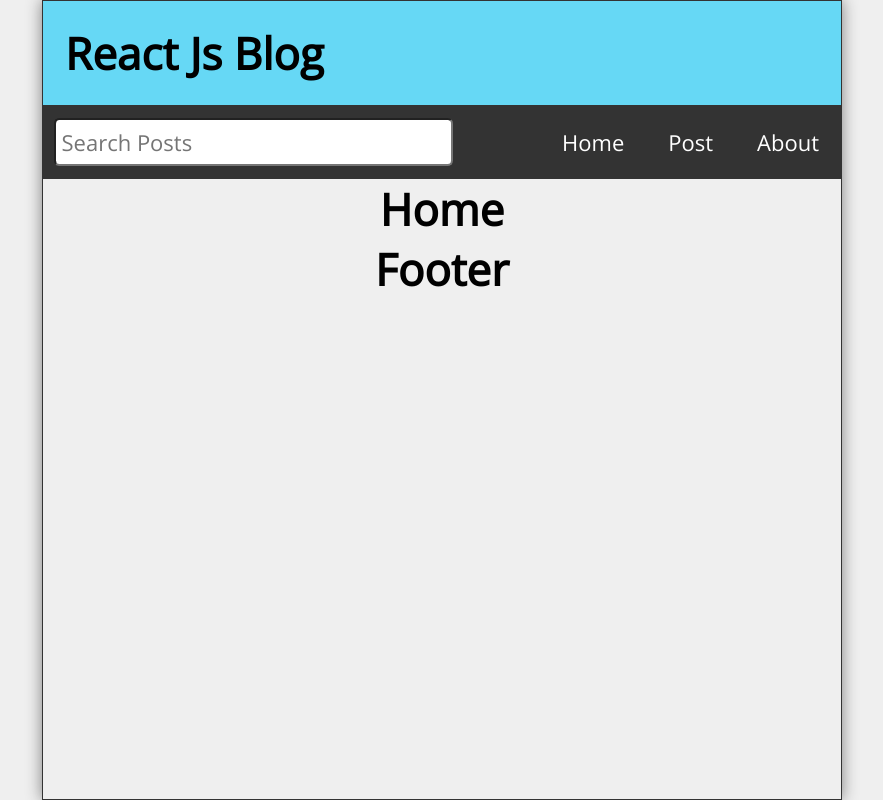
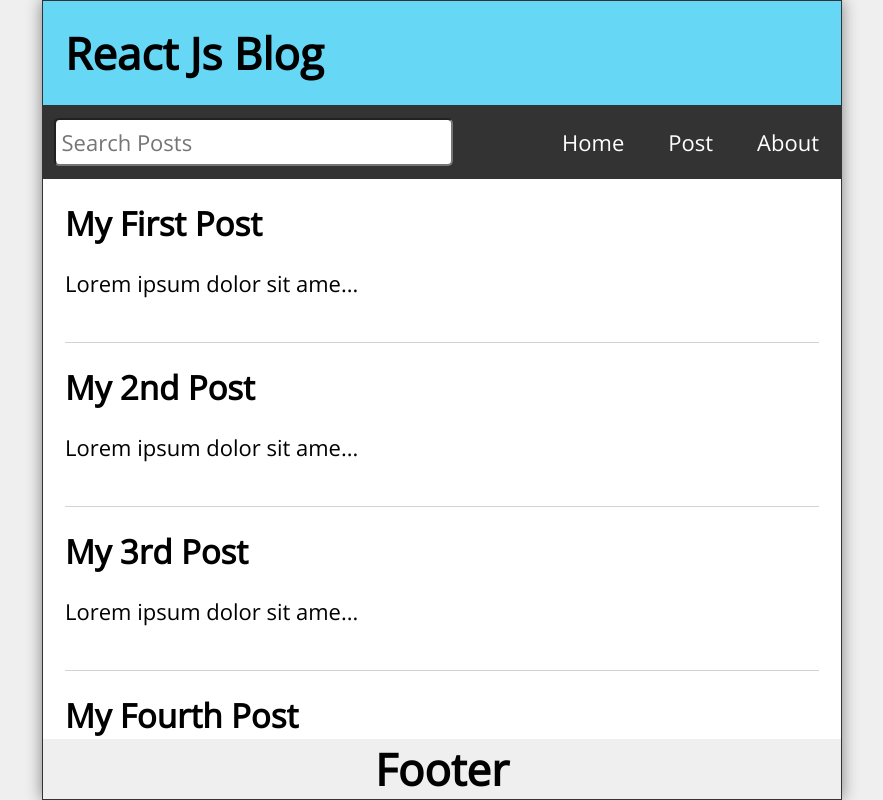
Before and after one commit to uLatipov/rc_router, a React (Create React App) app: page / in a window 1280 px wide. Shown: the whole page, without its empty margins (198-1081 px from the left). Built offline with nearby package versions, Linux system fonts and the light colour scheme.

Commit message:
add Feed

```diff
--- /dev/null
+++ b/src/Feed.js
@@ -0,0 +1,13 @@
+import Post from "./Post";
+
+const Feed = ({ posts }) => {
+	return (
+		<>
+			{posts.map((item) => (
+				<Post key={item.id} post={item} />
+			))}
+		</>
+	);
+};
+
+export default Feed;
--- a/src/Home.js
+++ b/src/Home.js
@@ -1,7 +1,13 @@
-const Home = () => {
+import Feed from "./Feed";
+
+const Home = ({ posts }) => {
 	return (
-		<main>
-			<h1>Home</h1>
+		<main className="Home">
+			{posts.length ? (
+				<Feed posts={posts} />
+			) : (
+				<p style={{ marginTop: "2rem" }}>No posts to display</p>
+			)}
 		</main>
 	);
 };
--- /dev/null
+++ b/src/Post.js
@@ -0,0 +1,19 @@
+import { Link } from "react-router-dom";
+
+const Post = ({ post }) => {
+	return (
+		<article className="post">
+			<Link to={`post/${post.id}`}>
+				<h2>{post.title}</h2>
+				<p className="postDate">{post.dateTime}</p>
+			</Link>
+			<p className="postBody">
+				{post.body.length <= 25
+					? post.body
+					: `${post.body.slice(0, 25)}...`}
+			</p>
+		</article>
+	);
+};
+
+export default Post;
```
